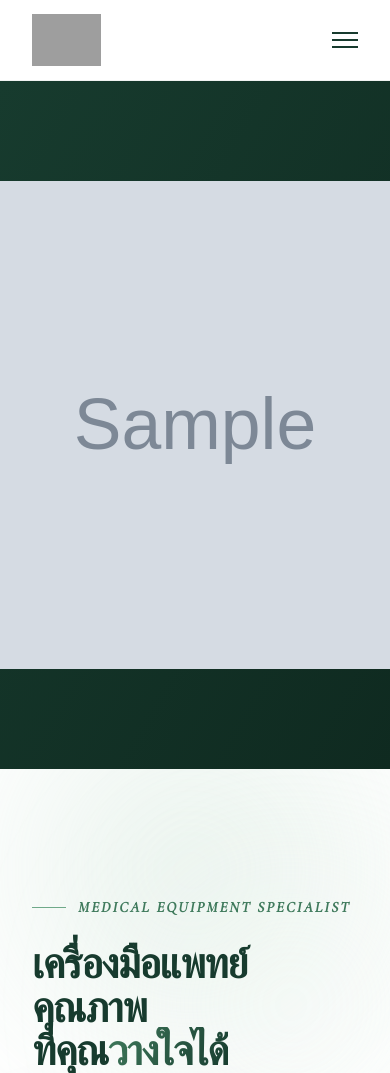
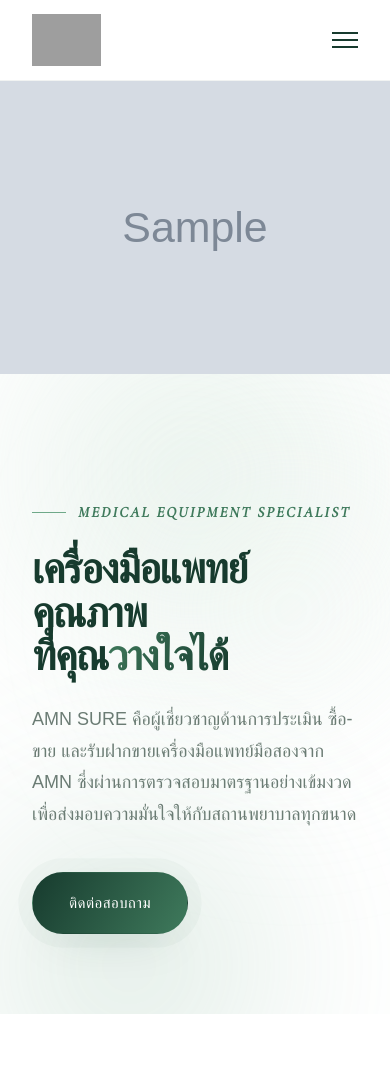
Before and after one commit to buranon-prog/AMN-Sure, a PHP site: page / in a window 390 px wide. Shown: the top 1073 px of the page. Run offline with PHP 8.4, Linux system fonts and the light colour scheme; data comes from the database, SQL or seed files in the repository; tables that the repository leaves empty hold one stand-in row (values such as "Sample post"); grey boxes marked "Sample" are stand-in pictures; some web fonts are replaced; grey boxes are pictures that could not be loaded.

Commit message:
Fix hero slider taking up almost the full viewport
The generic `section{padding:150px 0}` rule was also applying to the
new .hero-slider section, adding 300px of empty vertical padding on
top of the already-tall 16:6 aspect-ratio image. Override padding to
0 for the slider and cap the slide height with a tighter 21:6 ratio
plus a 420px max-height (320px/4:3 on mobile) so it reads as a
compact banner instead of covering most of the screen.

```diff
--- a/landing-page/index.php
+++ b/landing-page/index.php
@@ -200,9 +200,9 @@ $heroSlides = loadHeroSlides();
   .burger span{width:26px;height:2px;background:var(--green-dark);display:block;}
 
   /* ---- hero slider (banner images) ---- */
-  .hero-slider{position:relative;overflow:hidden;background:linear-gradient(120deg,var(--green-dark),#0f2a20);}
+  .hero-slider{position:relative;overflow:hidden;padding:0;background:linear-gradient(120deg,var(--green-dark),#0f2a20);}
   .hero-slider-track{display:flex;transition:transform .6s var(--ease);}
-  .hero-slide{flex:none;width:100%;aspect-ratio:16/6;display:block;}
+  .hero-slide{flex:none;width:100%;aspect-ratio:21/6;max-height:420px;display:block;}
   .hero-slide img{width:100%;height:100%;object-fit:cover;}
   .hero-slider-nav{
     position:absolute;top:50%;transform:translateY(-50%);
@@ -224,7 +224,7 @@ $heroSlides = loadHeroSlides();
   }
   .hero-slider-dot.active{background:var(--white);width:22px;border-radius:999px;}
   @media(max-width:720px){
-    .hero-slide{aspect-ratio:4/5;}
+    .hero-slide{aspect-ratio:4/3;max-height:320px;}
     .hero-slider-nav{width:34px;height:34px;font-size:15px;}
   }
 
```
